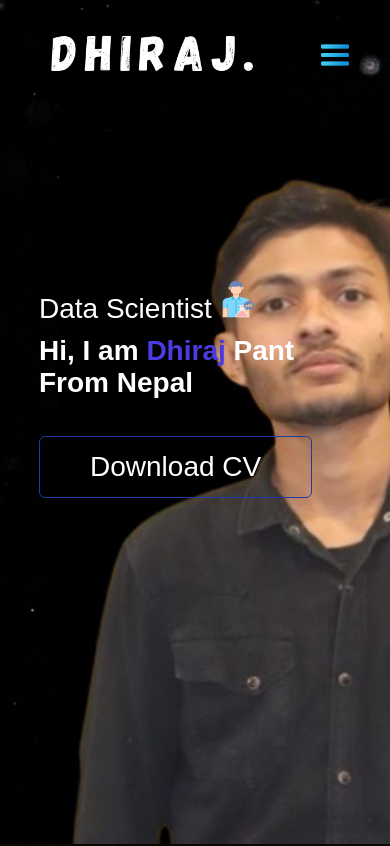
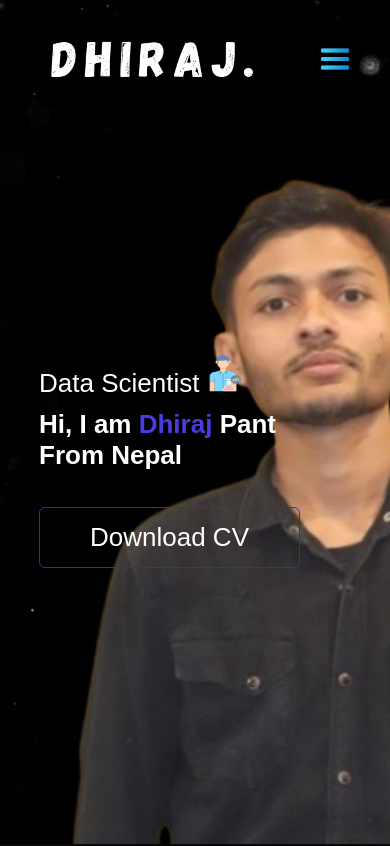
Before and after one commit to dhirajpant/dhirajpant.github.io, a plain HTML site: page index.html in a window 390 px wide. Shown: the top 846 px of the page. Drawn offline with Linux system fonts and the light colour scheme.

Commit message:
modified

```diff
--- a/index.html
+++ b/index.html
@@ -180,7 +180,7 @@
         </div>
     </div>
     <div class="copyright">
-        <p>Copyright © 2023. All rights reserved</p>
+        <p>Copyright © 2023 | dhirajpant.com.np | All rights reserved</p>
     </div>
   </div>
   <script>
--- a/style.css
+++ b/style.css
@@ -26,6 +26,7 @@ nav{
 }
 .logo{
     width: 240px;
+    margin-top: 2%;
 }
 nav ul li{
     display: inline-block;
@@ -53,8 +54,8 @@ nav ul li a:hover::after{
     width: 100%;
 }
 .header-text{
-    margin-top: 15%;
-    font-size: 30px;
+    margin-top: 17%;
+    font-size: 32px;
 }
 .header-text h1{
     font-size: 54px;
@@ -276,7 +277,7 @@ form .btn2{
 nav .menu{
     display: none;
 }
-@media only screen and (max-width:677px){
+@media only screen and (max-width:768px){
  #header{
     background-image: url(Images/phone\ bg.jpg);
  }
@@ -348,3 +349,21 @@ nav ul .menu{
     flex-basis: 100%;
 }
 }
+@media only screen and (max-width:480px){
+    #header{
+       background-image: url(Images/phone\ bg.jpg);
+    }
+    .header-text {
+       text-align: left;
+       padding-top: 100px;
+       font-size: 14px;
+       margin-top: 44%;
+   }
+   .header-text p, .header-text h1, .header-text a {
+       margin: 10px 0;
+       font-size: 26px;
+   }
+   h1 {
+       margin: 10px 0;
+   }
+}
```
Also changed, not shown: Images/backgrouynd.jpg.
